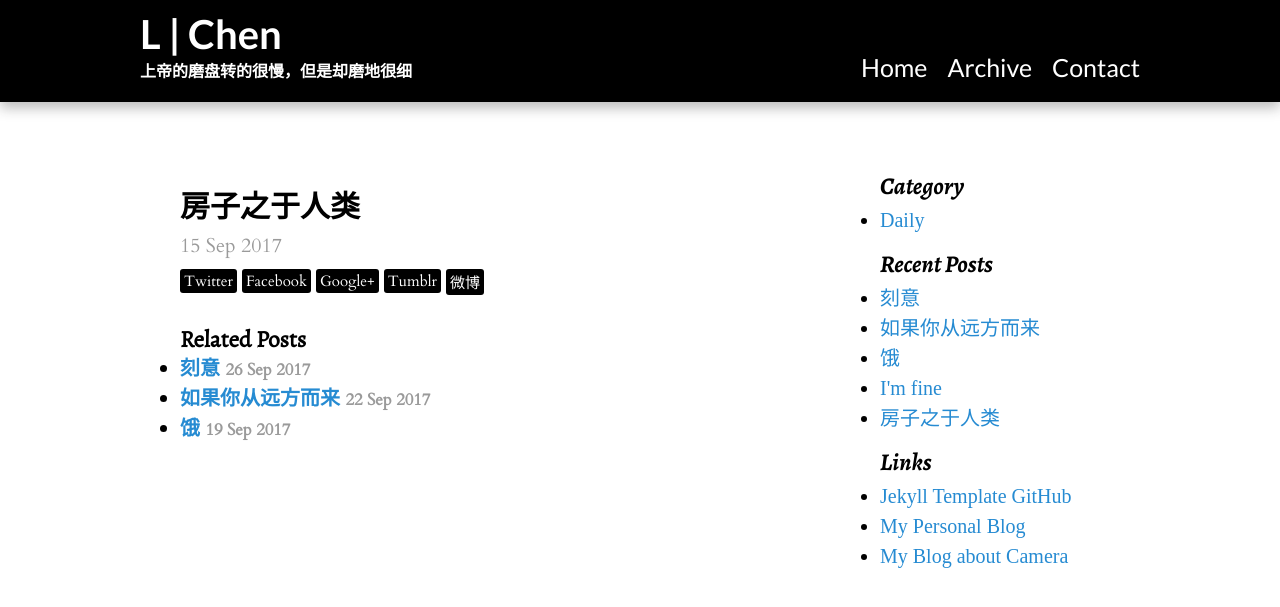
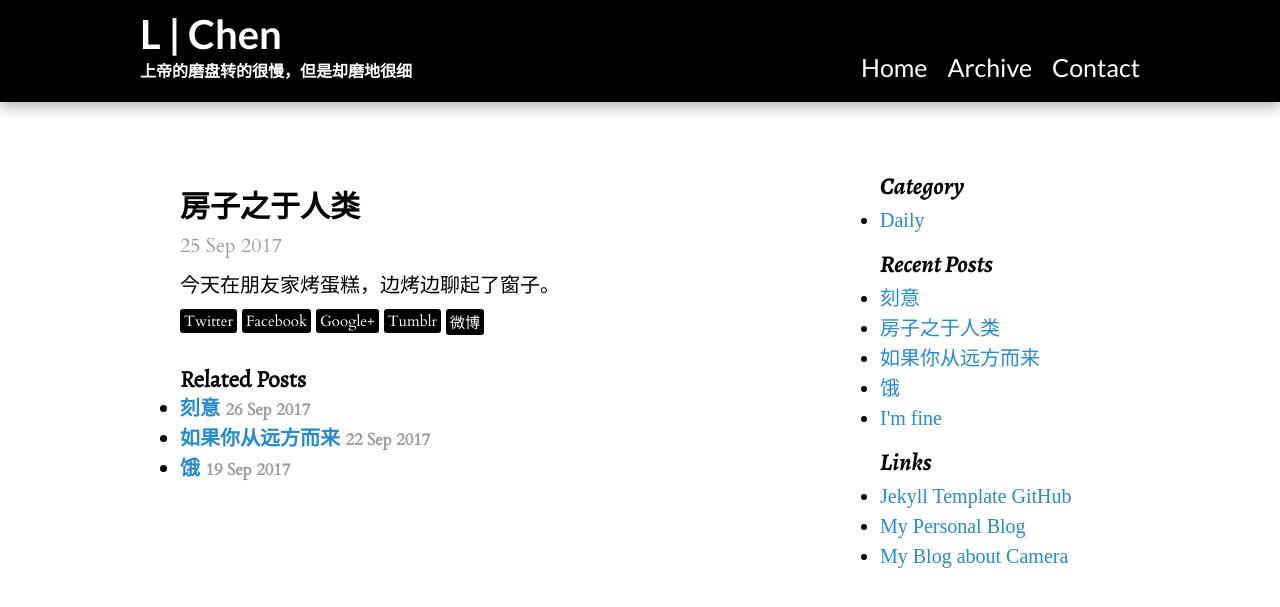
Before and after one commit to runningUnicorn/runningUnicorn.github.io, a Jekyll site: the page built from _posts/2017-09-25-房子之于人类.md, in a window 1280 px wide. Shown: the top 607 px of the page. Built offline with Jekyll 4.4.1, drawn with Linux system fonts in a browser that asks for light colours; some web fonts are replaced.

Commit message:
Update and rename 2017-09-15-房子之于人类.md to 2017-09-25-房子之于人类.md

```diff
--- a/_posts/2017-09-15-房子之于人类.md
+++ b/_posts/2017-09-25-房子之于人类.md
@@ -3,3 +3,5 @@ layout: post
 title: 房子之于人类
 category: Daily
 ---
+
+今天在朋友家烤蛋糕，边烤边聊起了窗子。
```
